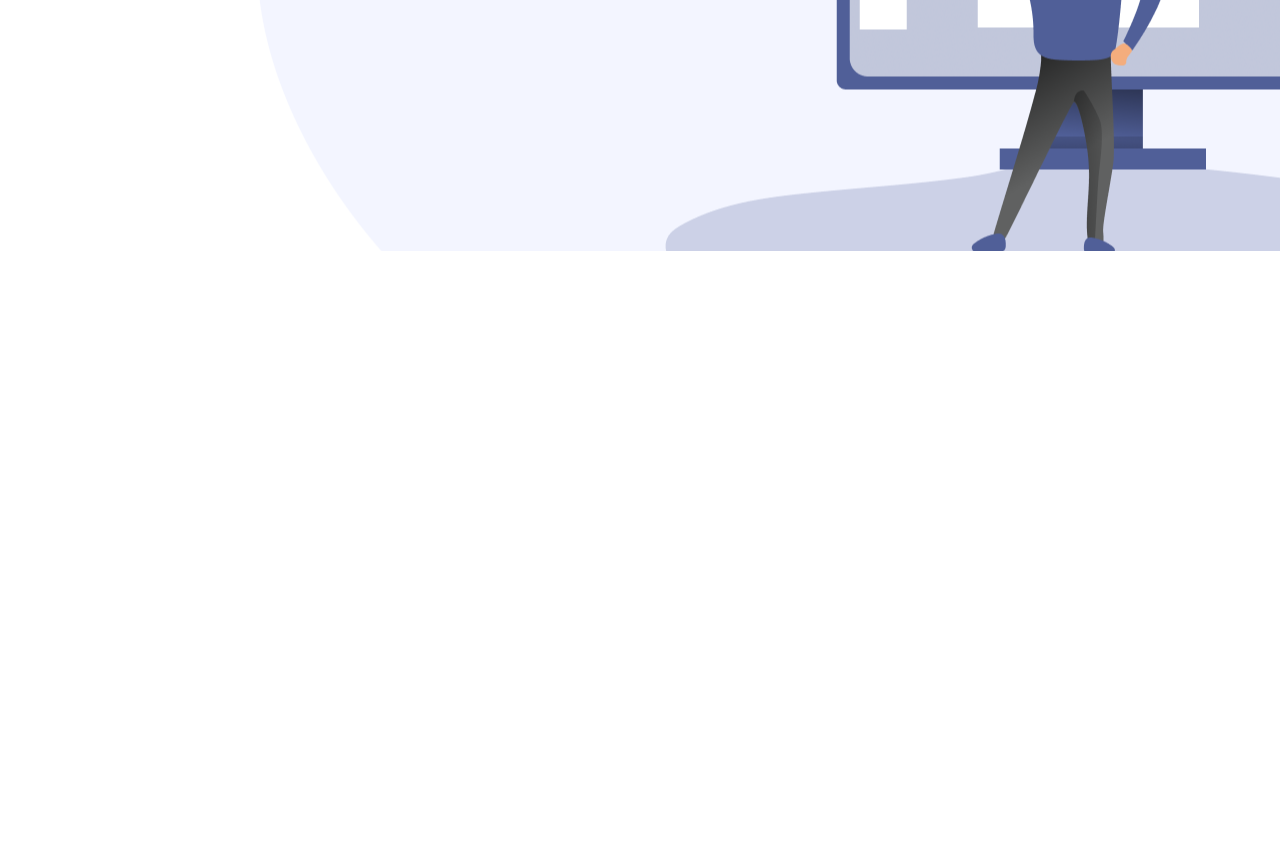
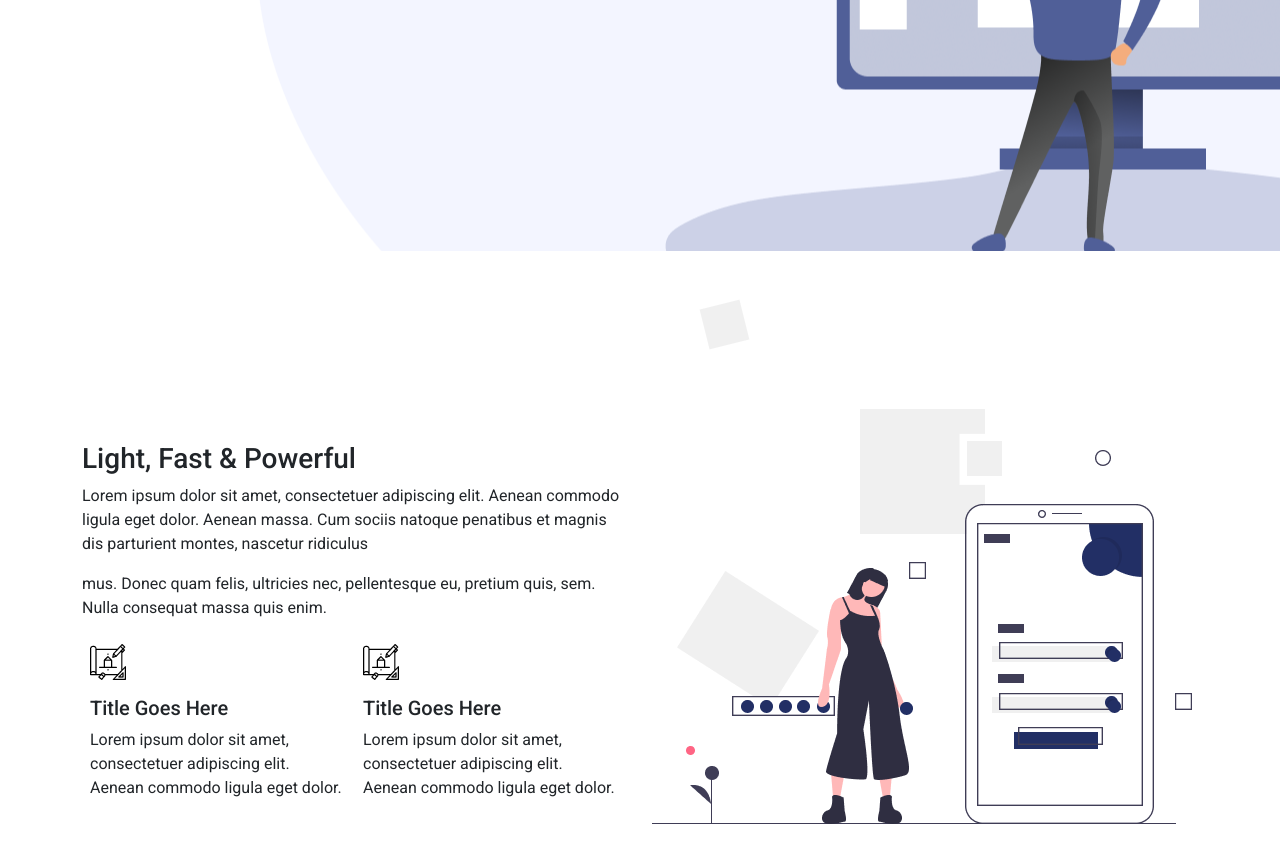
Before and after one commit to Tanmoy-Barua/landingPage1, a plain HTML site: page index.html in a window 1280 px wide. Shown: the part 622-1484 px from the top of the page. Before the commit the page ends 873 px from the top, so only its background shows below. Drawn offline with nearby package versions, Linux system fonts and the light colour scheme.

Commit message:
service sections large version added

```diff
--- a/index.html
+++ b/index.html
@@ -55,6 +55,38 @@
             </div>
             </div>
     </header>
+
+    <section class="service-section my-5">
+      <div class="container">
+        <div class="row">
+          <div class="col-lg-6 d-flex align-content-center flex-column justify-content-end">
+            <div class="service-content">
+              <h3>Light, Fast & Powerful</h3>
+              <p>Lorem ipsum dolor sit amet, consectetuer adipiscing elit. Aenean commodo ligula eget dolor. Aenean massa. Cum sociis natoque penatibus et magnis dis parturient montes, nascetur ridiculus</p>
+              <p>mus. Donec quam felis, ultricies nec, pellentesque eu, pretium quis, sem. Nulla consequat massa quis enim.</p>
+            </div>
+
+            <div class="service-items d-flex">
+              <div class="item m-2">
+                <img src="./assets/images/Left.png" alt="item-icon" class="img-fluid mb-3">
+                <h5>Title Goes Here</h5>
+                <p>Lorem ipsum dolor sit amet, consectetuer adipiscing elit. Aenean commodo ligula eget dolor. </p>
+              </div>
+              <div class="item m-2">
+                <img src="./assets/images/Left.png" alt="item-icon" class="img-fluid mb-3">
+                <h5>Title Goes Here</h5>
+                <p>Lorem ipsum dolor sit amet, consectetuer adipiscing elit. Aenean commodo ligula eget dolor. </p>
+              </div>
+            </div>
+          </div>
+          <div class="col-lg-6">
+            <div class="service-image">
+              <img src="./assets/images/service.png" alt="service-main-image" class="img-fluid">
+            </div>
+          </div>
+        </div>
+      </div>
+    </section>
     <!-- Bootstarp Js CDN -->
     <script src="https://cdn.jsdelivr.net/npm/bootstrap@5.3.3/dist/js/bootstrap.bundle.min.js"></script>
     <!-- Custom Js -->
```
Also changed, not shown: assets/images/Left.png (added), assets/images/service.png (added), 2 other files.
